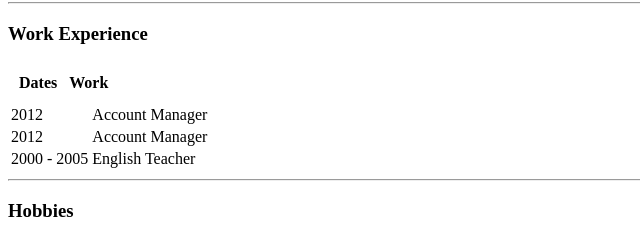
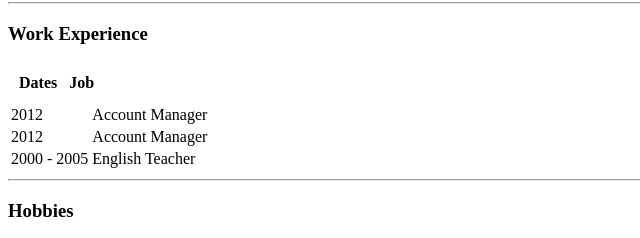
Before and after one commit to steliospol/CV, a plain HTML site: page index.html in a window 1280 px wide. Shown: the part 342-580 px from the top of the page, 0-640 px from the left. Drawn offline with Linux system fonts and the light colour scheme.

Commit message:
Update index.html

```diff
--- a/index.html
+++ b/index.html
@@ -21,7 +21,7 @@
   <table cellspacing="10">
     <thead>
       <th>Dates</th>
-      <th>Work</th>
+      <th>Job</th>
       <table>
         <tr>
           <td>2012</td>
```
